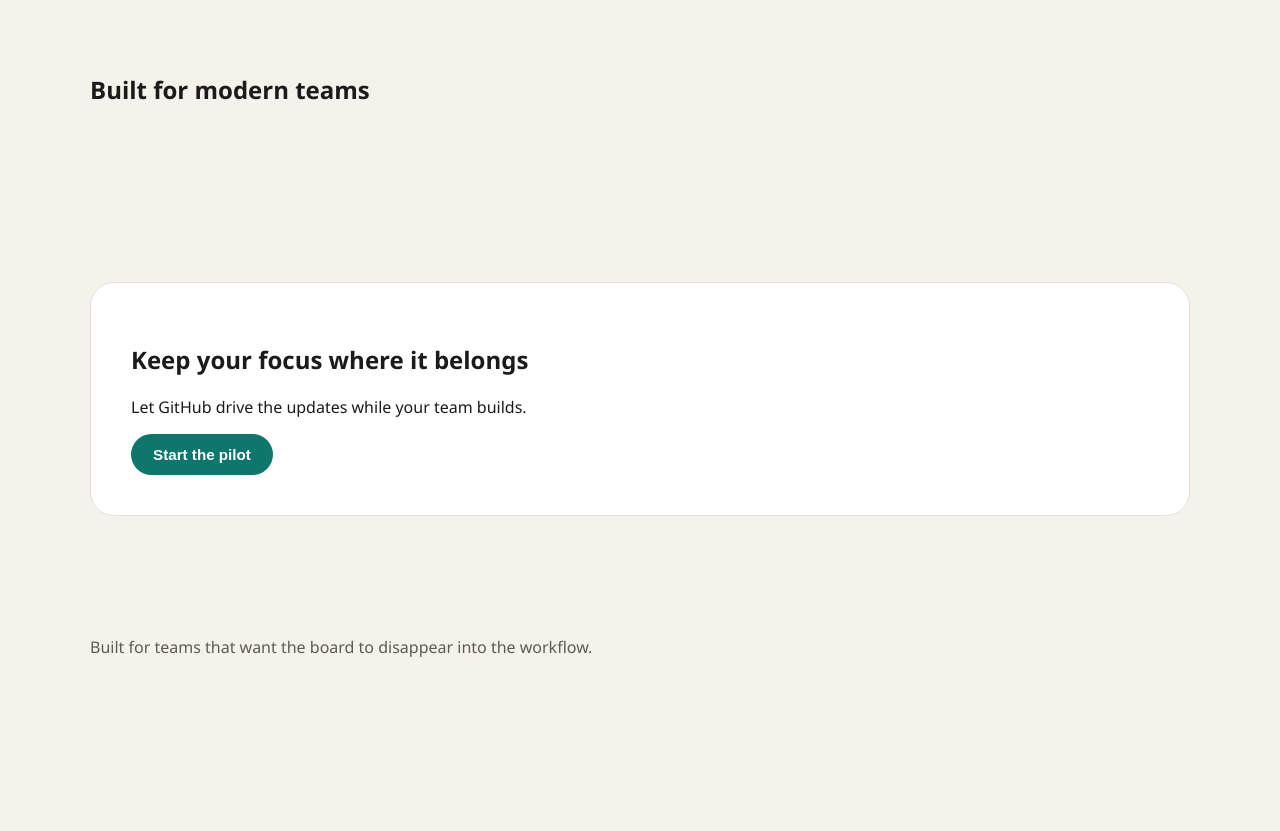
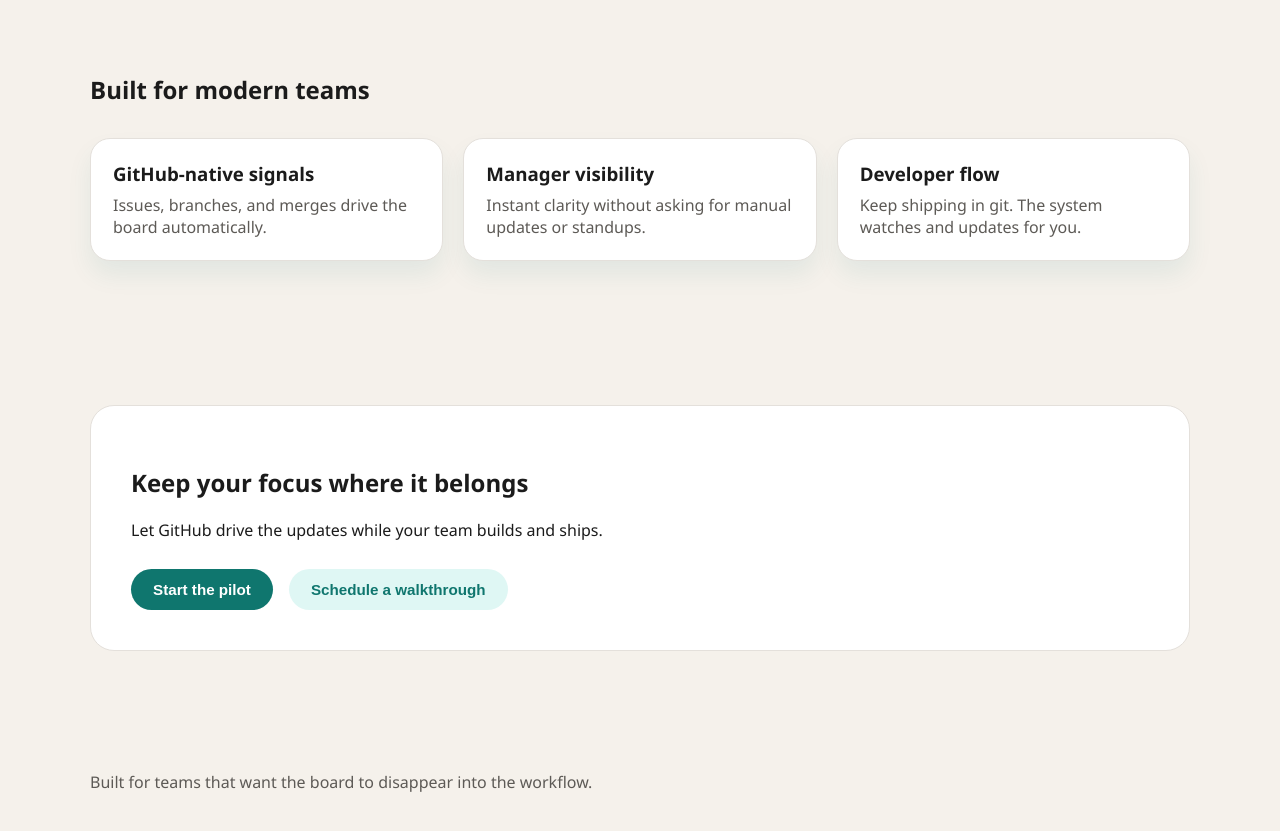
Before and after one commit to mglass02/pm_tool_test, a website: page demo-site/index.html in a window 1280 px wide. Shown: the part 840-1671 px from the top of the page. Before the commit the page ends 1562 px from the top, so only its background shows below. Drawn offline with Linux system fonts and the light colour scheme.

Commit message:
Add features and CTA

```diff
--- a/demo-site/index.html
+++ b/demo-site/index.html
@@ -46,15 +46,31 @@
       <section class="section" id="features">
         <div class="container">
           <h2>Built for modern teams</h2>
-          <div class="grid" id="feature-grid"></div>
+          <div class="grid" id="feature-grid">
+            <article class="feature-card">
+              <h3>GitHub-native signals</h3>
+              <p>Issues, branches, and merges drive the board automatically.</p>
+            </article>
+            <article class="feature-card">
+              <h3>Manager visibility</h3>
+              <p>Instant clarity without asking for manual updates or standups.</p>
+            </article>
+            <article class="feature-card">
+              <h3>Developer flow</h3>
+              <p>Keep shipping in git. The system watches and updates for you.</p>
+            </article>
+          </div>
         </div>
       </section>
 
       <section class="section" id="cta">
         <div class="container cta-card">
           <h2>Keep your focus where it belongs</h2>
-          <p>Let GitHub drive the updates while your team builds.</p>
-          <button class="primary">Start the pilot</button>
+          <p>Let GitHub drive the updates while your team builds and ships.</p>
+          <div class="cta-row">
+            <button class="primary">Start the pilot</button>
+            <button class="secondary">Schedule a walkthrough</button>
+          </div>
         </div>
       </section>
     </main>
--- a/demo-site/styles.css
+++ b/demo-site/styles.css
@@ -102,6 +102,24 @@ button {
   grid-template-columns: repeat(auto-fit, minmax(220px, 1fr));
 }
 
+.feature-card {
+  background: var(--surface);
+  border: 1px solid var(--border);
+  border-radius: 20px;
+  padding: 22px;
+  box-shadow: 0 14px 24px rgba(15, 118, 110, 0.08);
+}
+
+.feature-card h3 {
+  margin-top: 0;
+  margin-bottom: 8px;
+}
+
+.feature-card p {
+  margin: 0;
+  color: var(--muted);
+}
+
 .value-list {
   margin-top: 20px;
   padding-left: 20px;
```
